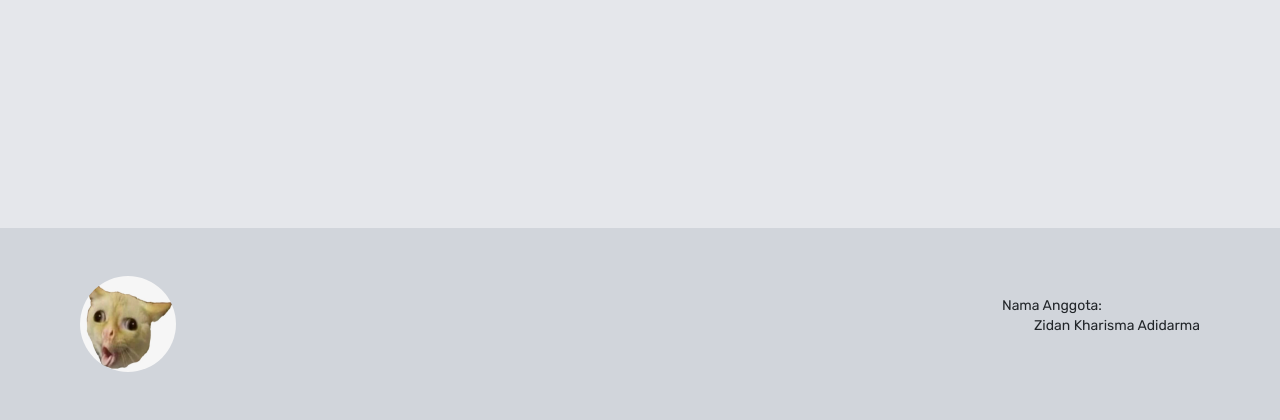
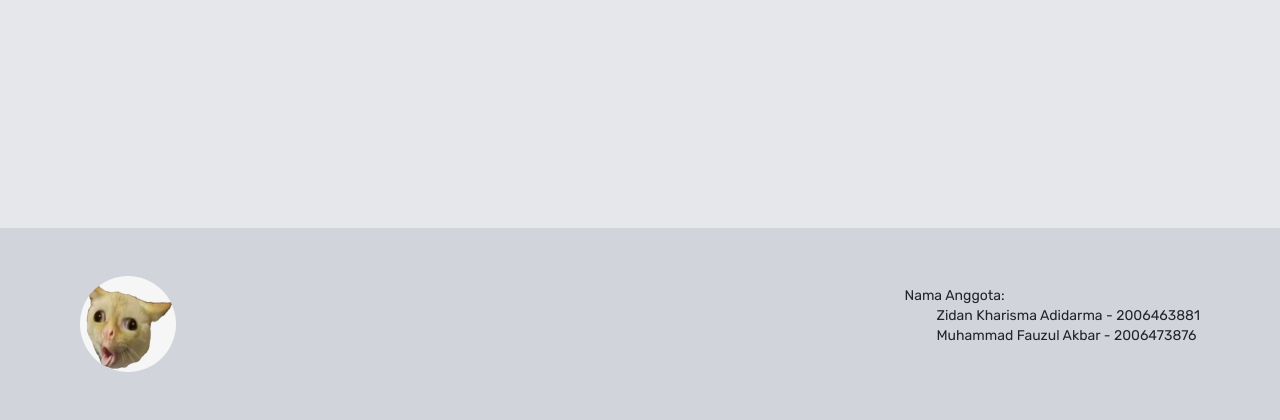
Before and after one commit to Zidan-Kharisma-Sakana/uts-f02, a Django app: page / in a window 1280 px wide. Shown: the part 628-1048 px from the top of the page. Run offline with Django 3.2, Linux system fonts and the light colour scheme.

Commit message:
Fauzul Update footer.html

```diff
--- a/templates/partials/footer.html
+++ b/templates/partials/footer.html
@@ -4,7 +4,8 @@
     <div class="text-sm">
         Nama Anggota:
         <ol>
-            <li>Zidan Kharisma Adidarma</li>
+            <li>Zidan Kharisma Adidarma - 2006463881</li>
+            <li>Muhammad Fauzul Akbar - 2006473876</li>
         </ol>
     </div>
 </div>
```
